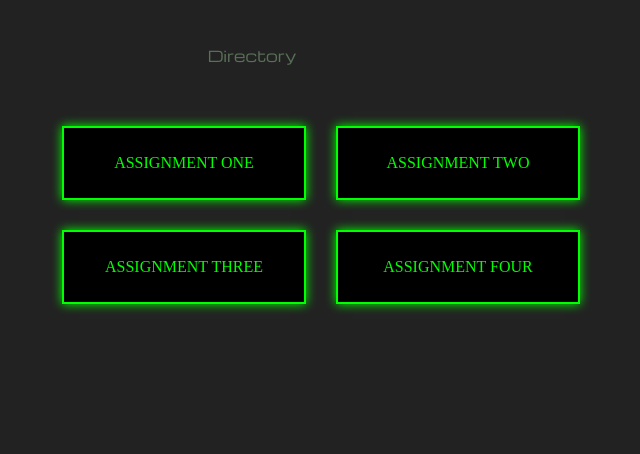
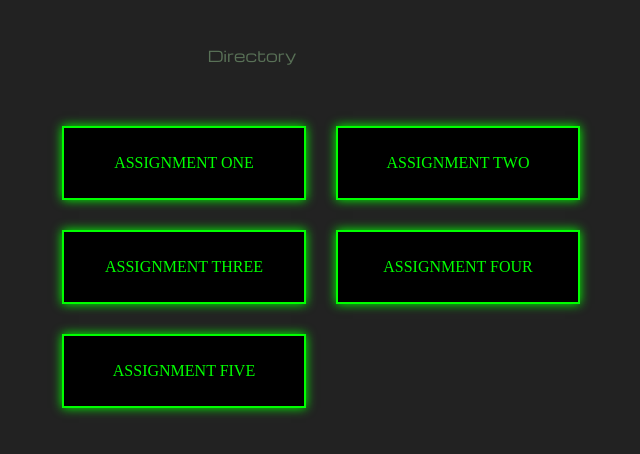
Before and after one commit to furlotteren/web-one, a plain HTML site: page index.html in a window 1280 px wide. Shown: the part 232-686 px from the top of the page, without its empty margins (388-1028 px from the left). Drawn offline with nearby package versions, Linux system fonts and the light colour scheme.

Commit message:
Add files via upload

```diff
--- a/index.html
+++ b/index.html
@@ -18,6 +18,7 @@
            <a href="assignment-two/index.html" class="button">Assignment Two</a>
            <a href="assignment-three/index.html" class="button">Assignment Three</a>
            <a href="assignment-four/index.html" class="button">Assignment Four</a>
+            <a href="assignment-five/index.html" class="button">Assignment Five</a>
         </div>
 
 
```
